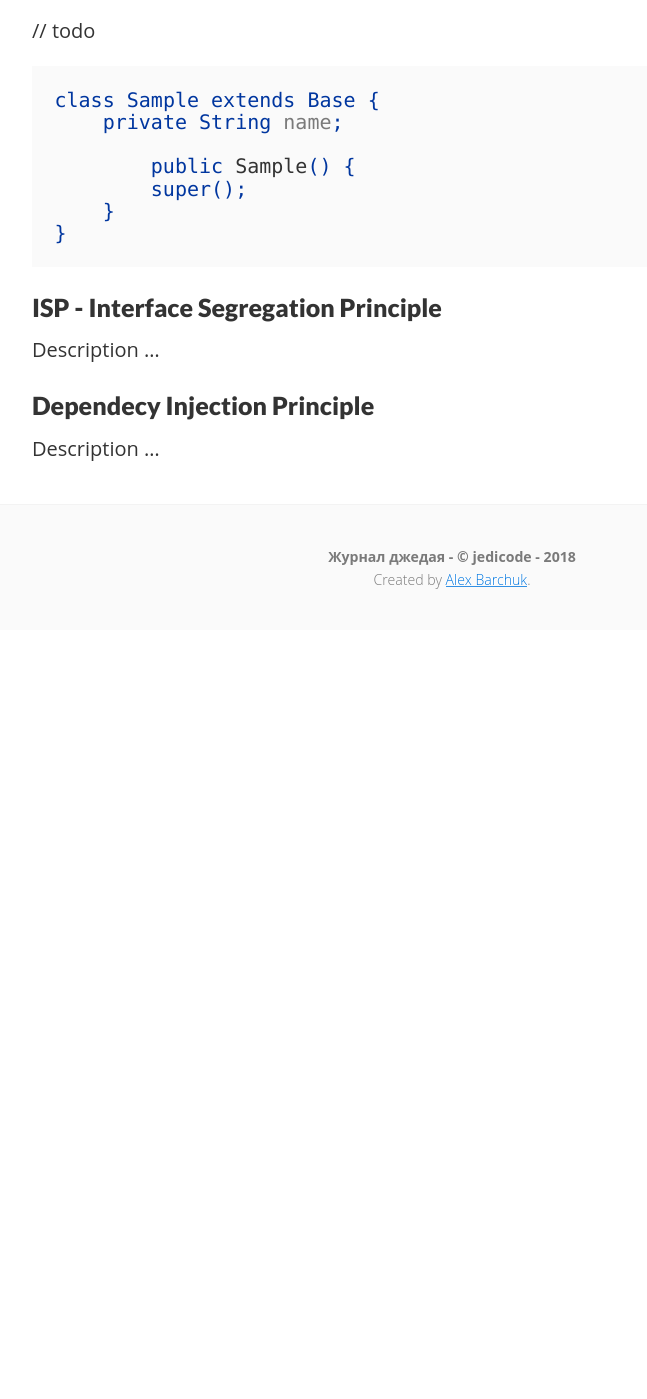
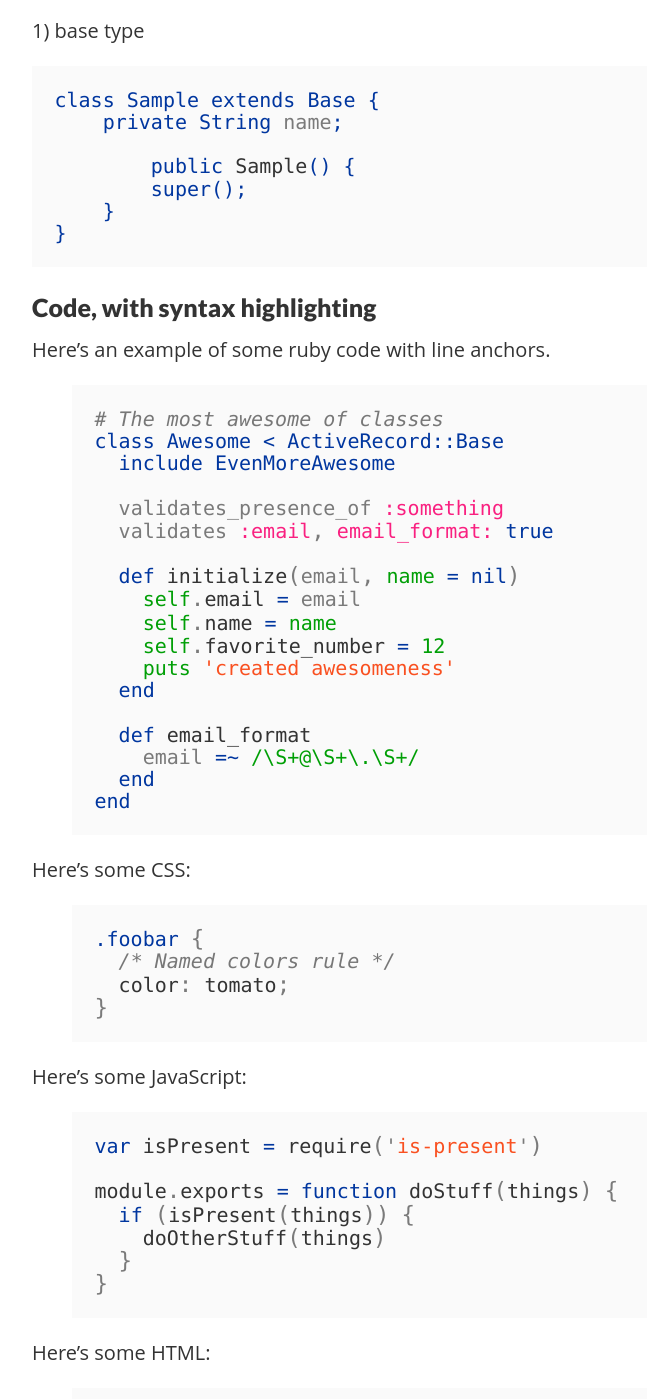
Before and after one commit to sexualanimal/jedicode.co, a Jekyll site: the page built from _posts/2018-10-24-easy-solid.md, in a window 1280 px wide and 1400 px high, scrolled down 1921 px. Shown: the whole window, without its empty margins (188-835 px from the left). Built offline with Jekyll 4.4.1, drawn with Linux system fonts in a browser that asks for light colours; before the commit the page ends 2551 px from its top, so only the background shows below that; some of the changed text lies outside the part shown.

Commit message:
Added some kinds of code.

````diff
--- a/_posts/2018-10-24-easy-solid.md
+++ b/_posts/2018-10-24-easy-solid.md
@@ -38,17 +38,71 @@ categories: java base
 
 Создавая наследников одного и тогоже интерфейса или абстрактного класса они не должны менять поведения базового класса. Тоесть имея две реализации **B** и **C** класса **A** мы можем с легкость менять реализации и получать одинаковое конечное поведение обоих реализаций.
 
-// todo
+1) base type
 
 ```java
 class Sample extends Base {
     private String name;
 
-  	public Sample() {
+	public Sample() {
         super();
     }
 }
 ```
+
+### Code, with syntax highlighting
+
+Here's an example of some ruby code with line anchors.
+
+{% highlight ruby lineanchors %}
+# The most awesome of classes
+class Awesome < ActiveRecord::Base
+  include EvenMoreAwesome
+
+  validates_presence_of :something
+  validates :email, email_format: true
+
+  def initialize(email, name = nil)
+    self.email = email
+    self.name = name
+    self.favorite_number = 12
+    puts 'created awesomeness'
+  end
+
+  def email_format
+    email =~ /\S+@\S+\.\S+/
+  end
+end
+{% endhighlight %}
+
+Here's some CSS:
+
+{% highlight css %}
+.foobar {
+  /* Named colors rule */
+  color: tomato;
+}
+{% endhighlight %}
+
+Here's some JavaScript:
+
+{% highlight js %}
+var isPresent = require('is-present')
+
+module.exports = function doStuff(things) {
+  if (isPresent(things)) {
+    doOtherStuff(things)
+  }
+}
+{% endhighlight %}
+
+Here's some HTML:
+
+{% highlight html %}
+<div class="m0 p0 bg-blue white">
+  <h3 class="h1">Hello, world!</h3>
+</div>
+{% endhighlight %}
 
 
 
````
